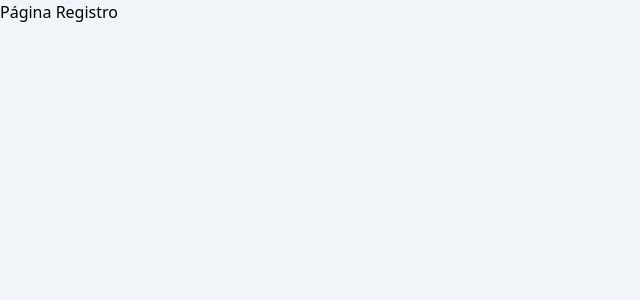
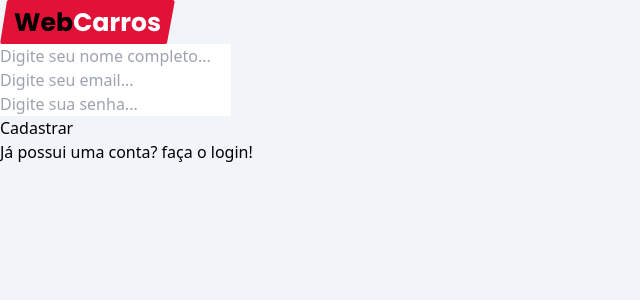
Before and after one commit to devlucasfernandes02/web-carros, a React (Vite) app: page /register in a window 1280 px wide. Shown: the top 300 px of the page, without its empty margins (0-640 px from the left). Built offline with nearby package versions, Linux system fonts and the light colour scheme; no server answers.

Commit message:
Add Contexts, services and Wrap application AuthProvider in main

```diff
--- a/package.json
+++ b/package.json
@@ -10,13 +10,17 @@
     "preview": "vite preview"
   },
   "dependencies": {
+    "@hookform/resolvers": "^3.9.1",
+    "firebase": "^11.0.1",
     "localforage": "^1.10.0",
     "match-sorter": "^7.0.0",
     "react": "^18.3.1",
     "react-dom": "^18.3.1",
+    "react-hook-form": "^7.53.1",
     "react-icons": "^5.3.0",
     "react-router-dom": "^6.27.0",
-    "sort-by": "^1.2.0"
+    "sort-by": "^1.2.0",
+    "zod": "^3.23.8"
   },
   "devDependencies": {
     "@eslint/js": "^9.13.0",
--- /dev/null
+++ b/src/components/input/index.tsx
@@ -0,0 +1,26 @@
+
+import { RegisterOptions, UseFormRegister } from "react-hook-form";
+
+interface InputProps {
+    type:string;
+    placeholder: string;
+    name: string;
+    register: UseFormRegister<any>;
+    error?: string;
+    rules?: RegisterOptions
+}
+
+export function Input({name, placeholder, type, register, error, rules}: InputProps){
+    return(
+        <div>
+            <input
+                className="w-full border-2 rounded-md h-11 px-2"
+                placeholder={placeholder}
+                type={type}
+                {...register(name,rules)}
+                id={name}
+            />
+            {error && <p className="my-1 text-red-500">{error}</p>}
+        </div>
+    )
+}
--- /dev/null
+++ b/src/contexts/AuthContext.tsx
@@ -0,0 +1,62 @@
+import { ReactNode, createContext, useState, useEffect} from 'react'
+import { onAuthStateChanged } from 'firebase/auth'
+import { auth } from '../services/firebaseConnection'
+
+interface AuthProviderProps {
+    children: ReactNode
+}
+
+type AuthContextData = {
+    signed: boolean;
+    loadingAuth: boolean;
+}
+
+interface UserProps {
+    uid: string;
+    name: string | null;
+    email: string | null;
+}
+
+export const AuthContext = createContext({} as AuthContextData)
+
+function AuthProvider({ children }: AuthProviderProps) {
+    const [user, setUser] = useState<UserProps | null>(null);
+    const [loadingAuth, setLoadingAuth] = useState(true);
+
+    useEffect(() => {
+
+        const unsub = onAuthStateChanged(auth, (user) => {
+            if(user){
+                setUser({
+                    uid: user.uid,
+                    name: user?.displayName,
+                    email: user?.email
+                })
+
+                setLoadingAuth(false);
+            }else {
+                setUser(null);
+                setLoadingAuth(false);
+            }
+
+        })
+
+        return () => {
+            unsub();
+        }
+
+    }, [])
+
+    return(
+        <AuthContext.Provider
+        value={{
+             signed: !!user,
+             loadingAuth,
+        }}
+        >
+            {children}
+        </AuthContext.Provider>
+    )
+}
+
+export default AuthProvider;
--- a/src/main.tsx
+++ b/src/main.tsx
@@ -4,9 +4,12 @@ import './index.css'
 import { router } from './App.tsx'
 
 import { RouterProvider } from 'react-router-dom'
+import AuthProvider from './contexts/AuthContext.tsx'
 
 createRoot(document.getElementById('root')!).render(
   <StrictMode>
-    <RouterProvider router ={router} />
+    <AuthProvider>
+      <RouterProvider router ={router} />
+    </AuthProvider>
   </StrictMode>,
 )
--- a/src/pages/login/index.tsx
+++ b/src/pages/login/index.tsx
@@ -1,8 +1,99 @@
+import { useEffect } from 'react'
+import logoImg from '../../assets/logo.svg'
+import { Link, useNavigate } from 'react-router-dom'
+import { Container } from '../../components/container'
+
+
+import { Input } from '../../components/input'
+import { useForm } from 'react-hook-form'
+import { z } from 'zod';
+import { zodResolver } from '@hookform/resolvers/zod'
+import { signInWithEmailAndPassword, signOut } from 'firebase/auth'
+import { auth } from '../../services/firebaseConnection'
+
+const schema = z.object({
+    email: z.string().email("Insira um email válido").min(1, "O campo email é obrigatório."),
+    password: z.string().min(1, "O campo senha é obrigatório")
+})
+
+type FormData = z.infer<typeof schema>
 
 export function Login(){
+    const navigate = useNavigate();
+    const { register, handleSubmit, formState: { errors } } = useForm<FormData>({
+        resolver: zodResolver(schema),
+        mode: "onChange"
+    })
+
+    useEffect(() => {
+        async function handleLogout(){
+            await signOut(auth)
+        }
+
+        handleLogout();
+    }, [])
+
+    function onSubmit(data:FormData){
+        signInWithEmailAndPassword(auth, data.email, data.password)
+        .then((user) => {
+            console.log("Logado com sucesso");
+            navigate("/dashboard", {replace: true})
+            console.log(user)
+
+        })
+        .catch(err => {
+            console.log("erro ao logar")
+            console.log(err);
+        })
+    }
+
+
     return(
-        <div>
-            <h1>Página Login</h1>
-        </div>
+        <Container>
+            <div className='w-full min-h-screen flex justify-center items-center flex-col gap-4'>
+                <Link to="/" className='mb-6 max-w-sm w-full'>
+                    <img
+                    src={logoImg}
+                    alt="Logo do site"
+                    className='w-full'
+                    />
+                </Link>
+
+                <form
+                    className='bg-white max-w-xl w-full rounded-lg p-4'
+                    onSubmit={handleSubmit(onSubmit)}
+                >
+                    <div className='mb-3'>
+                        <Input
+                            type="email"
+                            placeholder ="Digite seu email..."
+                            name="email"
+                            error={errors.email?.message}
+                            register={register}
+                        />
+                    </div>
+
+                    <div className='mb-3'>
+                        <Input
+                            type="password"
+                            placeholder ="Digite sua senha..."
+                            name="password"
+                            error={errors.password?.message}
+                            register={register}
+                        />
+                    </div>
+
+                    <button type='submit' className='bg-zinc-900 w-full rounded-md text-white h-10 font-medium'>
+                        Acessar
+                    </button>
+
+                </form>
+
+                <Link to="/register">
+                    Ainda não possui uma conta? Cadastre-se.
+                </Link>
+
+            </div>
+        </Container>
     )
 }
--- a/src/pages/register/index.tsx
+++ b/src/pages/register/index.tsx
@@ -1,8 +1,114 @@
+import { useEffect } from 'react'
+import logoImg from '../../assets/logo.svg'
+import { Link, useNavigate } from 'react-router-dom'
+import { Container } from '../../components/container'
+
+import { Input } from '../../components/input'
+import { useForm } from 'react-hook-form'
+import { z } from 'zod';
+import { zodResolver } from '@hookform/resolvers/zod'
+
+import { auth } from '../../services/firebaseConnection'
+import { createUserWithEmailAndPassword, signOut, updateProfile } from 'firebase/auth'
+
+const schema = z.object({
+    name: z.string().min(1, "O campo nome é obrigatório."),
+    email: z.string().email("Insira um email válido").min(1, "O campo email é obrigatório."),
+    password: z.string().min(6, "A senha de ve ter pelo menos 6 caracteres.")
+})
+
+type FormData = z.infer<typeof schema>
 
 export function Register(){
+    const navigate = useNavigate();
+    const { register, handleSubmit, formState: { errors } } = useForm<FormData>({
+        resolver: zodResolver(schema),
+        mode: "onChange"
+    })
+
+    useEffect(() =>{
+      async function handleLogout(){
+        await signOut(auth)
+      }
+
+      handleLogout();
+    }, [])
+
+    async function onSubmit(data:FormData){
+        createUserWithEmailAndPassword(auth, data.email, data.password)
+        .then(async(user) => {
+            await updateProfile(user.user, {
+                displayName: data.name
+            })
+
+            console.log("CADASTRADO COM SUCESSSO")
+            navigate("/dashboard", { replace: true})
+        })
+        .catch((error)=> {
+            console.log("ERRO AO CADASTRAR ESSE USUARIO");
+            console.log(error);
+        })
+    }
+
+
     return(
-        <div>
-            <h1>Página Registro</h1>
-        </div>
+        <Container>
+            <div className='w-full min-h-screen flex justify-center items-center flex-col gap-4'>
+                <Link to="/" className='mb-6 max-w-sm w-full'>
+                    <img
+                    src={logoImg}
+                    alt="Logo do site"
+                    className='w-full'
+                    />
+                </Link>
+
+                <form
+                    className='bg-white max-w-xl w-full rounded-lg p-4'
+                    onSubmit={handleSubmit(onSubmit)}
+
+                >
+
+                    <div className='mb-3'>
+                        <Input
+                            type="text"
+                            placeholder ="Digite seu nome completo..."
+                            name="name"
+                            error={errors.name?.message}
+                            register={register}
+                        />
+                    </div>
+
+                    <div className='mb-3'>
+                        <Input
+                            type="email"
+                            placeholder ="Digite seu email..."
+                            name="email"
+                            error={errors.email?.message}
+                            register={register}
+                        />
+                    </div>
+
+                    <div className='mb-3'>
+                        <Input
+                            type="password"
+                            placeholder ="Digite sua senha..."
+                            name="password"
+                            error={errors.password?.message}
+                            register={register}
+                        />
+                    </div>
+
+                    <button type='submit' className='bg-zinc-900 w-full rounded-md text-white h-10 font-medium'>
+                       Cadastrar
+                    </button>
+
+                </form>
+
+                <Link to="/login">
+                    Já possui uma conta? faça o login!
+                </Link>
+
+            </div>
+        </Container>
     )
 }
--- /dev/null
+++ b/src/services/firebaseConnection.ts
@@ -0,0 +1,23 @@
+
+import { initializeApp } from "firebase/app";
+
+import { getAuth } from "firebase/auth";
+import { getFirestore } from "firebase/firestore";
+import { getStorage } from "firebase/storage";
+
+const firebaseConfig = {
+  apiKey: "AIzaSyCojTrVBgdqfvxCv1rGZkq_0P-B_S7HFNo",
+  authDomain: "webacarros-98961.firebaseapp.com",
+  projectId: "webacarros-98961",
+  storageBucket: "webacarros-98961.firebasestorage.app",
+  messagingSenderId: "627442474504",
+  appId: "1:627442474504:web:ba8204b967b498fcf87bbd"
+};
+
+const app = initializeApp(firebaseConfig);
+
+const db = getFirestore(app)
+const auth = getAuth(app)
+const storage = getStorage(app)
+
+export {db, auth, storage};
```
Also changed, not shown: 1 other file (tests, documents, lock files or other folders).
